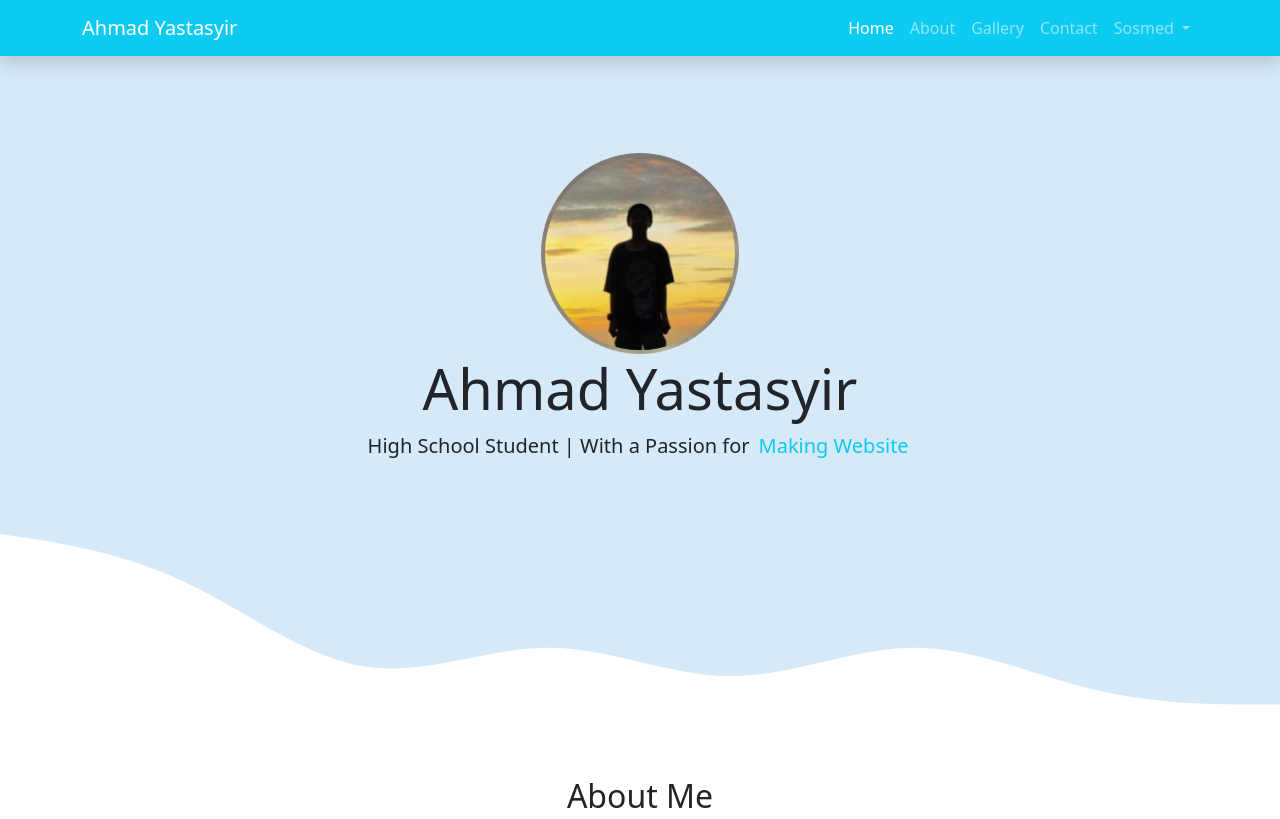
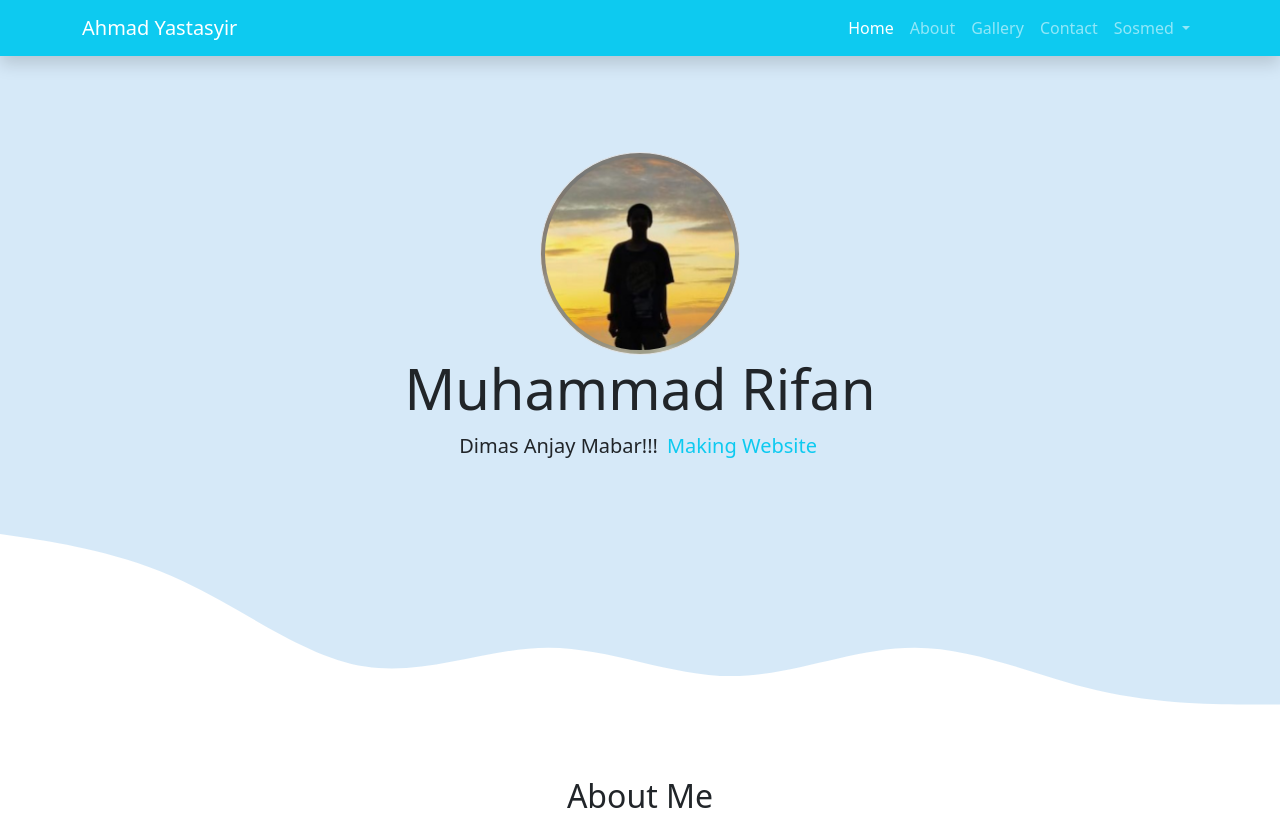
Before and after one commit to ahmadyastasyir/ahmadyastasyir.github.io, a plain HTML site: page index.html in a window 1280 px wide. Shown: the top 819 px of the page. Drawn offline with nearby package versions, Linux system fonts and the light colour scheme.

Commit message:
Mengubah for fun sementara

```diff
--- a/index.html
+++ b/index.html
@@ -52,8 +52,8 @@
     <!-- jumbotron -->
     <section class="jumbotron text-center">
       <img src="/img/Unsplash/profile.jpg" alt="My Profile Photo" width="200" class="rounded-circle img-thumbnail" />
-      <h1 class="display-4">Ahmad Yastasyir</h1>
-      <p class="lead">High School Student | With a Passion for <mark class="text-info bg-transparent">Making Website</mark></p>
+      <h1 class="display-4">Muhammad Rifan</h1>
+      <p class="lead">Dimas Anjay Mabar!!! <mark class="text-info bg-transparent">Making Website</mark></p>
       <svg xmlns="http://www.w3.org/2000/svg" viewBox="0 0 1440 320">
         <path
           fill="#ffffff"
```
